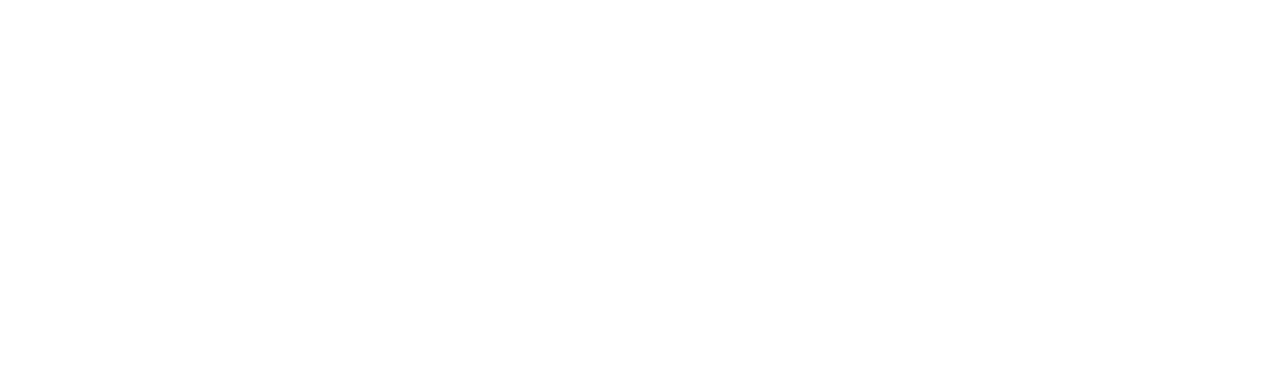
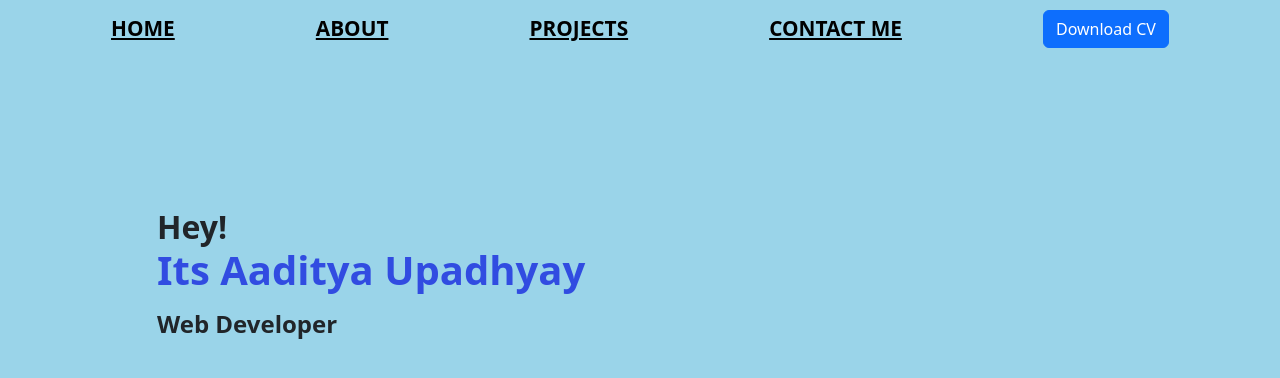
Before and after one commit to aditya00900/CodeClauseInternship_My-Digital-presence, a plain HTML site: page My Digital presence/index.html in a window 1280 px wide. Drawn offline with nearby package versions, Linux system fonts and the light colour scheme.

Commit message:
more coming soon...

```diff
--- a/My Digital presence/index.html
+++ b/My Digital presence/index.html
@@ -1,11 +1,27 @@
 <!DOCTYPE html>
 <html lang="en">
 <head>
-    <meta charset="UTF-8">
-    <meta name="viewport" content="width=device-width, initial-scale=1.0">
-    <title>avilable soon...</title>
+  <meta charset="UTF-8">
+  <meta name="viewport" content="width=device-width, initial-scale=1.0">
+  <title>Project</title>
+  <link href="https://cdn.jsdelivr.net/npm/bootstrap@5.3.3/dist/css/bootstrap.min.css" rel="stylesheet" integrity="sha384-QWTKZyjpPEjISv5WaRU9OFeRpok6YctnYmDr5pNlyT2bRjXh0JMhjY6hW+ALEwIH" crossorigin="anonymous">
+  <link rel="stylesheet" href="https://cdnjs.cloudflare.com/ajax/libs/font-awesome/6.5.2/css/all.min.css">
+  <link rel="stylesheet" href="style.css">
 </head>
 <body>
+  <header>
+    <nav class="navigation">
+      <a href="https://www.google.com/?&bih=731&biw=1536&client=firefox-b-d&prmd=ivsnbmtz&hl=en-GB"><b>HOME</b></a>
+      <a href="#"><b>ABOUT</b></a>
+      <a href="#"><b>PROJECTS</b></a>
+      <a href="#"><b>CONTACT ME</b></a>
+      <button type="button" class="btn btn-primary">Download CV</button>
+    </nav>
 
+    <div class="content">
+      <h2> Hey!<span> <p>Its Aaditya Upadhyay</p></span></h2>
+      <h4>Web Developer</h4>
+      <img src="./Adityaimg.jpeg" alt="">
+    </div>
 </body>
 </html>
--- a/My Digital presence/style.css
+++ b/My Digital presence/style.css
@@ -0,0 +1,36 @@
+body {
+    background-color:rgb(154, 212, 233);;
+    /* color: aliceblue; */
+}
+
+  .navigation {
+    display: flex;
+    align-items: center;
+    justify-content: space-evenly;
+    padding: 10px;
+    list-style: none;
+
+  }
+  .navigation a {
+    color: rgb(0, 0, 0);
+    font-size: 1.3em;
+    margin-right: 40px;
+    /* font-weight: 500; */
+
+  }
+.content h2 {
+margin-left: 157px;
+margin-top: 150px;
+font-weight: bolder;
+border: 0.5rem;
+}
+.content h2 span p {
+    color: rgb(49, 76, 225);
+    font-size: 2.5rem;
+
+}
+.content h4{
+    margin-left: 157px;
+    font-weight: bolder;
+    border: 0.5rem;
+}
```
